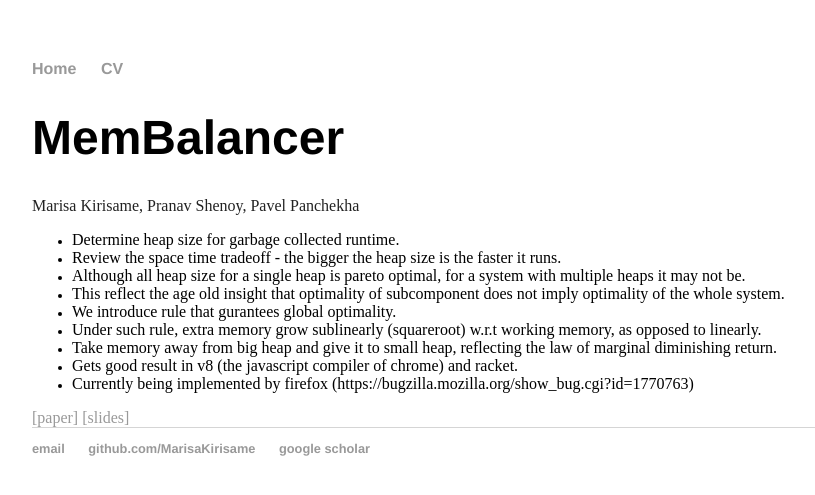
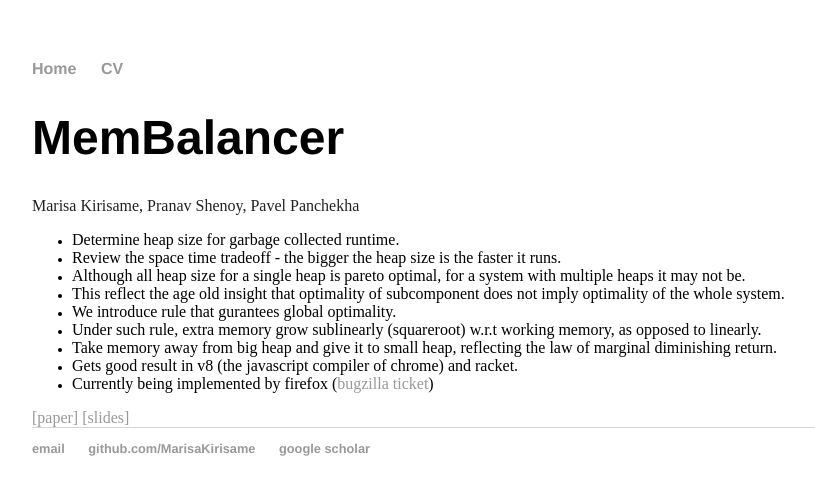
Before and after one commit to MarisaKirisame/MarisaKirisame.github.io, a Jekyll site: the page built from balancer.html, in a window 1280 px wide. Shown: the top 495 px of the page, without its empty margins (160-975 px from the left). Built offline with Jekyll 4.4.1, drawn with Linux system fonts in a browser that asks for light colours; comment, search, counter and statistics services are not loaded.

Commit message:
Update balancer.html

```diff
--- a/balancer.html
+++ b/balancer.html
@@ -14,7 +14,7 @@ title: Improving garbage collector
     <li>Under such rule, extra memory grow sublinearly (squareroot) w.r.t working memory, as opposed to linearly.</li>
     <li>Take memory away from big heap and give it to small heap, reflecting the law of marginal diminishing return.</li>
     <li>Gets good result in v8 (the javascript compiler of chrome) and racket.
-    <li>Currently being implemented by firefox (https://bugzilla.mozilla.org/show_bug.cgi?id=1770763)</li>
+    <li>Currently being implemented by firefox (<a href="https://bugzilla.mozilla.org/show_bug.cgi?id=1770763">bugzilla ticket</a>)</li>
 </ul>
 
 <div> <a href="https://arxiv.org/abs/2204.10455">[paper]</a> <a href="resources/Balancer.pptx">[slides]</a> </div>
```
